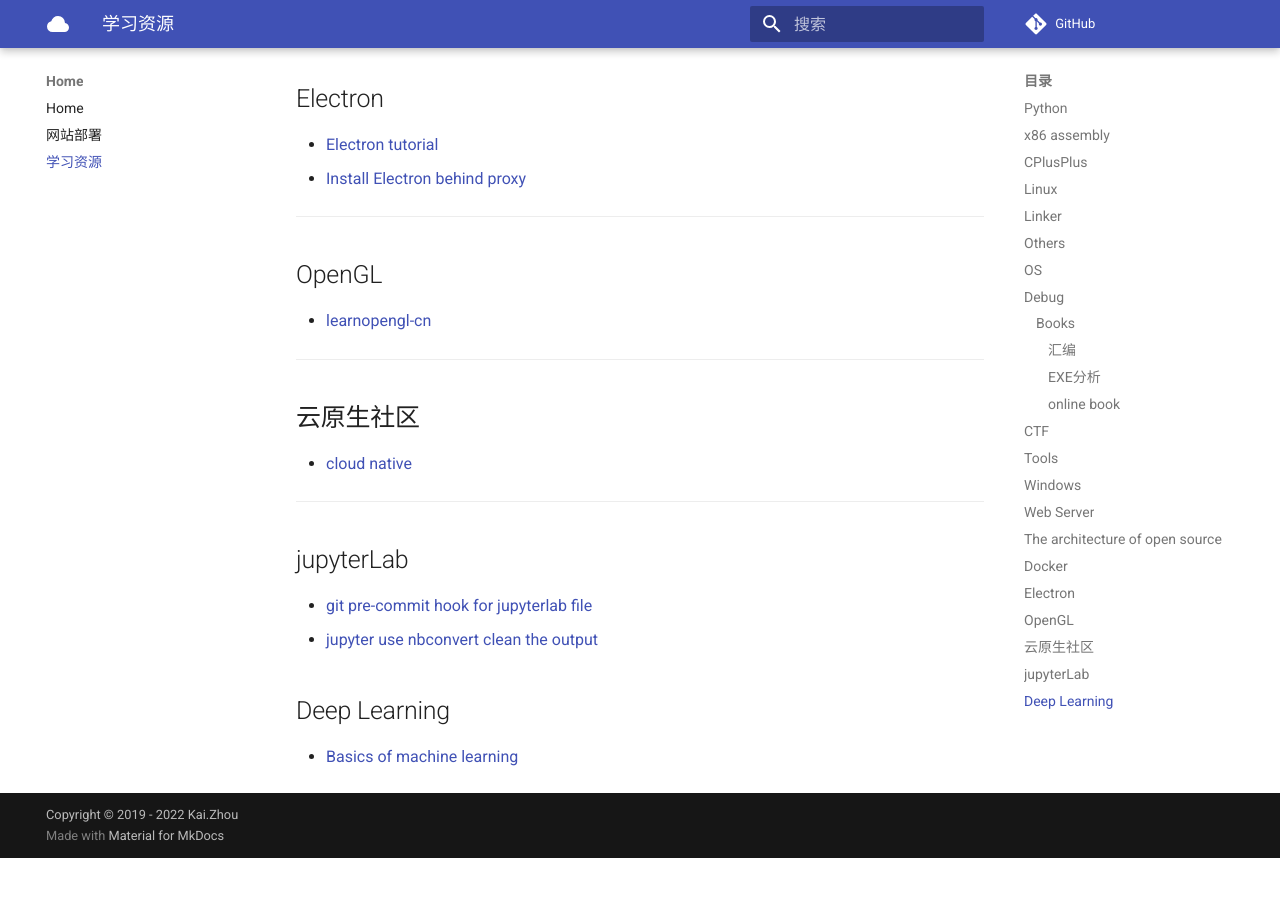
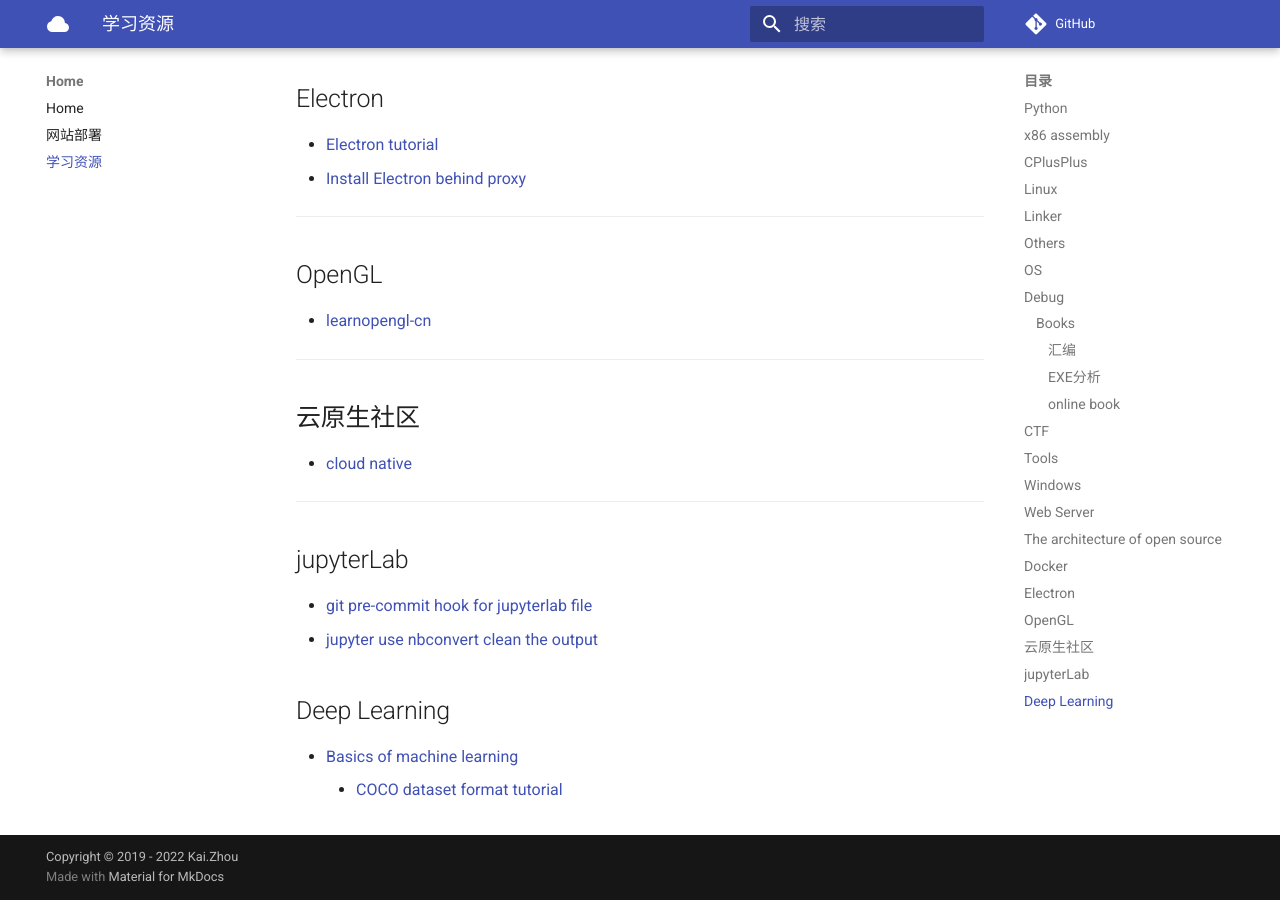
Before and after one commit to zhoukaidev/ks_blog, an MkDocs documentation site: the page built from docs/trainingResource.md, in a window 1280 px wide and 900 px high, scrolled down 2882 px. Built offline with MkDocs 1.6.1 and Material for MkDocs 9.7.7, drawn with Linux system fonts in a browser that asks for light colours; comment, search, counter and statistics services are not loaded; before the commit the page ends 3740 px from its top, so only the background shows below that.

Commit message:
Update trainingResource.md

```diff
--- a/docs/trainingResource.md
+++ b/docs/trainingResource.md
@@ -138,3 +138,4 @@
 ## Deep Learning
 
 * [Basics of machine learning](https://www.tensorflow.org/resources/learn-ml/basics-of-machine-learning)
+    * [COCO dataset format tutorial](https://towardsdatascience.com/how-to-work-with-object-detection-datasets-in-coco-format-9bf4fb5848a4#:~:text=The%20%E2%80%9CCOCO%20format%E2%80%9D%20is%20a,saved%20for%20an%20image%20dataset.&text=Visualizing%20and%20exploring%20your%20dataset,model%20on%20your%20COCO%20dataset)
```
